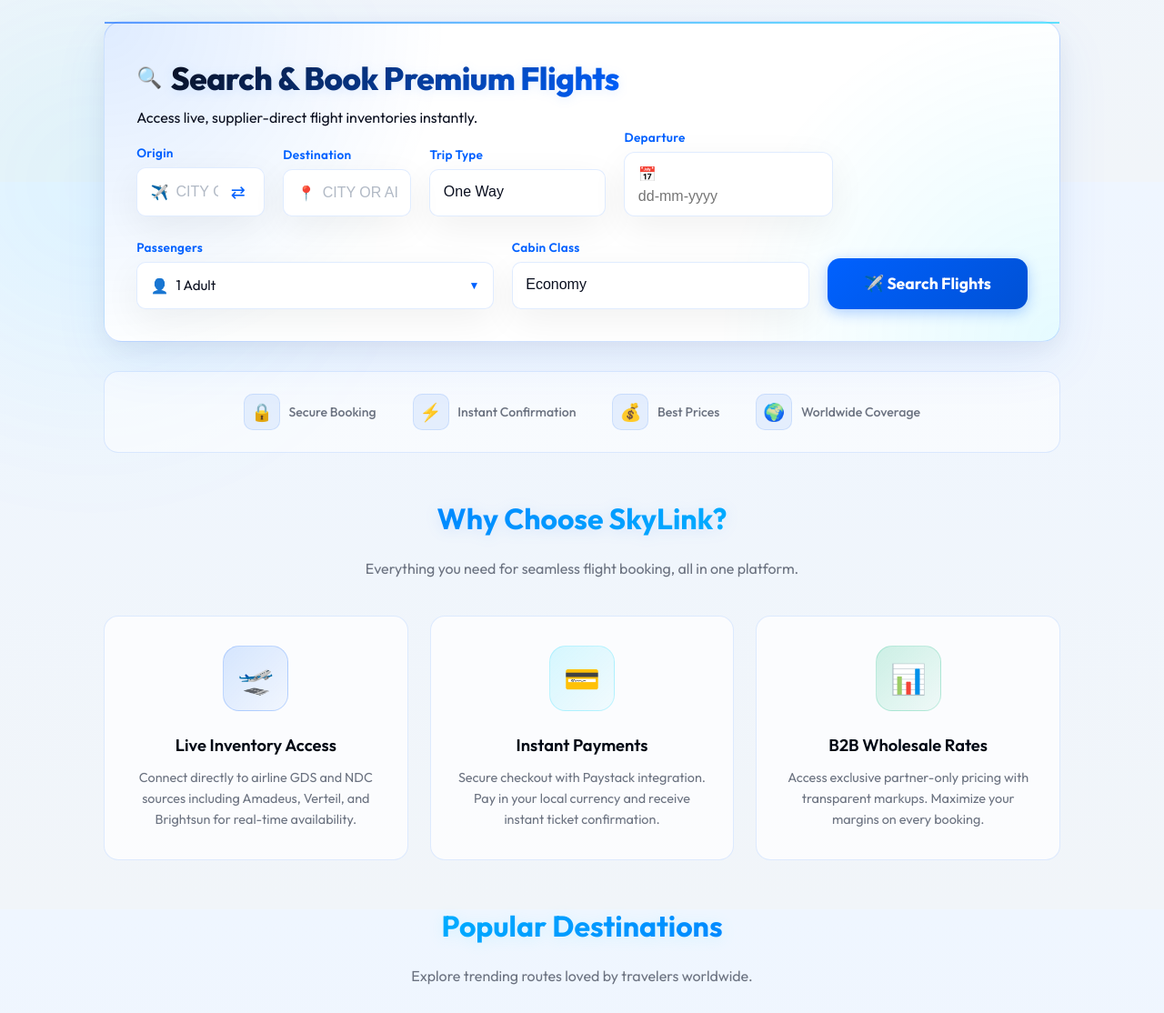
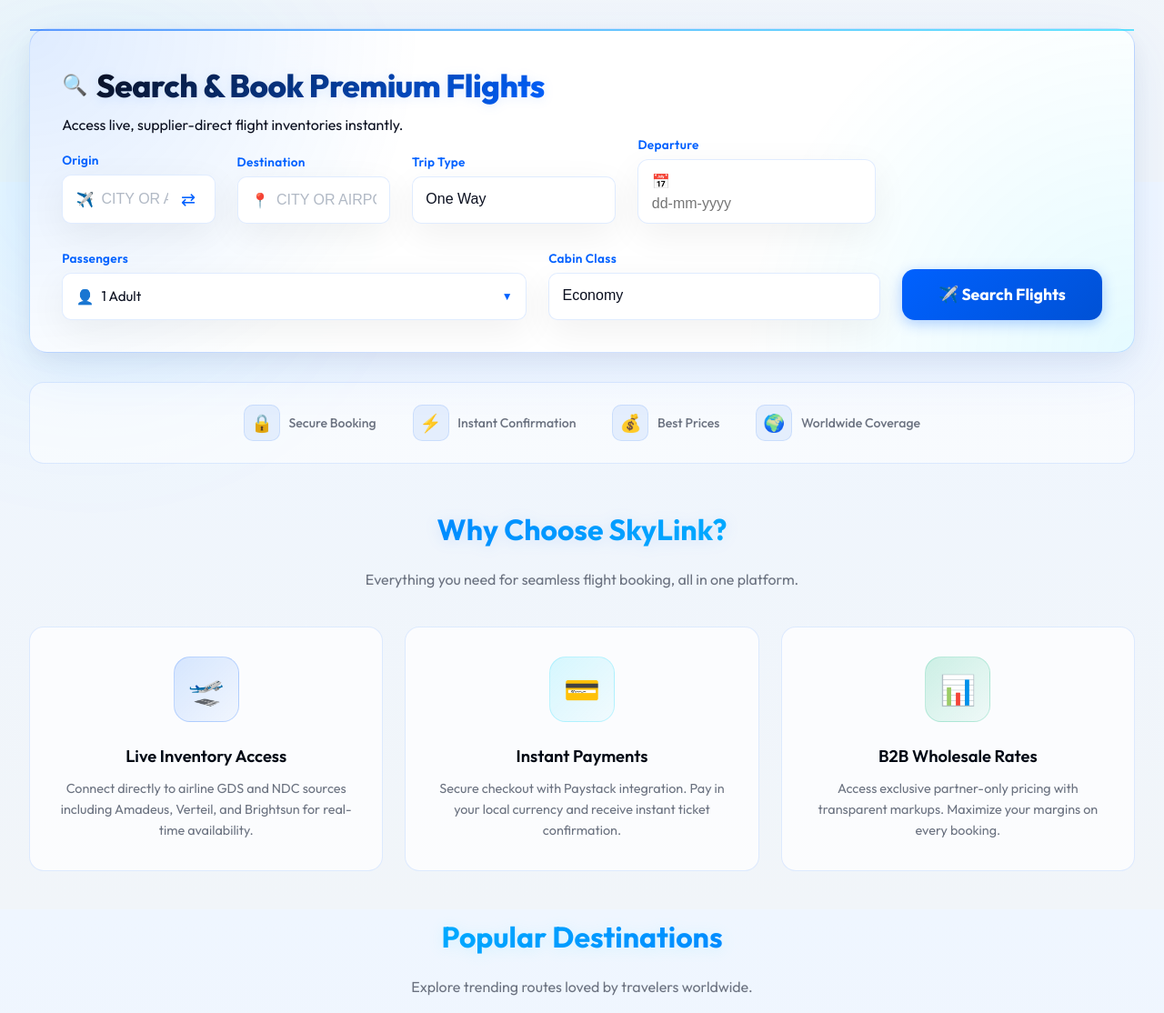
Before and after one commit to lankeethebeast/skylink-flight-booking, a Flask app: page / in a window 1280 px wide. Shown: the part 600-1714 px from the top of the page at 91% size. Run offline with Flask 3, Linux system fonts and the light colour scheme; some libraries are stand-ins or nearby versions.

Commit message:
feat: drastically increase page width and form spacing
- Container max-width: 1100px → 1400px (27% wider)
- card-search max-width: 1100px → 1320px
- Topbar and footer max-width also increased to 1400px
- Container padding: 1.5rem → 2rem
- Grid gaps: 1.25rem → 1.5rem
- Form row gap: 1.5rem → 1.75rem
- Column fractions widened across all grids

```diff
--- a/skylink_app/static/style.css
+++ b/skylink_app/static/style.css
@@ -88,9 +88,9 @@ body {
 }
 
 .container {
-  max-width: 1100px;
+  max-width: 1400px;
   margin: 0 auto;
-  padding: 1.5rem;
+  padding: 2rem;
 }
 
 /* ===== HERO SECTION ===== */
@@ -627,8 +627,8 @@ body {
   display: flex;
   justify-content: space-between;
   align-items: center;
-  padding: 1rem 1.5rem;
-  max-width: 1100px;
+  padding: 1rem 2rem;
+  max-width: 1400px;
   margin: 0 auto;
 }
 
@@ -2532,9 +2532,9 @@ h3 {
 }
 
 .footer-inner {
-  max-width: 1100px;
+  max-width: 1400px;
   margin: 0 auto;
-  padding: 0 1.5rem;
+  padding: 0 2rem;
 }
 
 .footer-top {
@@ -2970,26 +2970,26 @@ h3 {
 }
 
 .card-search {
-  max-width: 1100px !important;
+  max-width: 1320px !important;
   margin-left: auto;
   margin-right: auto;
 }
 
 #searchForm {
-  gap: 1.5rem !important;
+  gap: 1.75rem !important;
 }
 
 /* The search grids below use !important to override any inline style */
 .search-main-grid {
-  grid-template-columns: 1.6fr 1.6fr 2.2fr 2.6fr 2.2fr !important;
-  gap: 1.25rem !important;
+  grid-template-columns: 1.8fr 1.8fr 2.4fr 2.8fr 2.4fr !important;
+  gap: 1.5rem !important;
   align-items: end !important;
   display: grid !important;
 }
 
 .search-secondary-grid {
-  grid-template-columns: 1.2fr 1fr auto !important;
-  gap: 1.25rem !important;
+  grid-template-columns: 1.4fr 1fr auto !important;
+  gap: 1.5rem !important;
   align-items: end !important;
   display: grid !important;
 }
```
